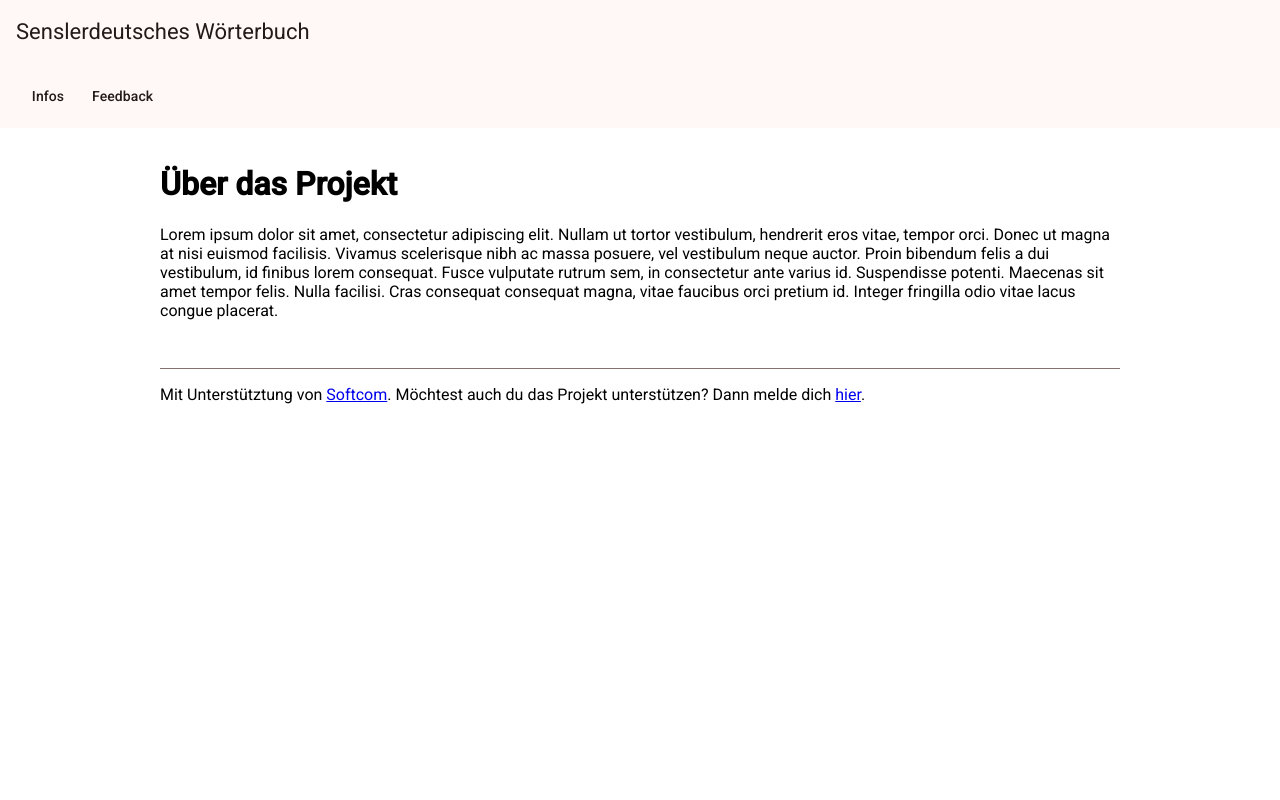
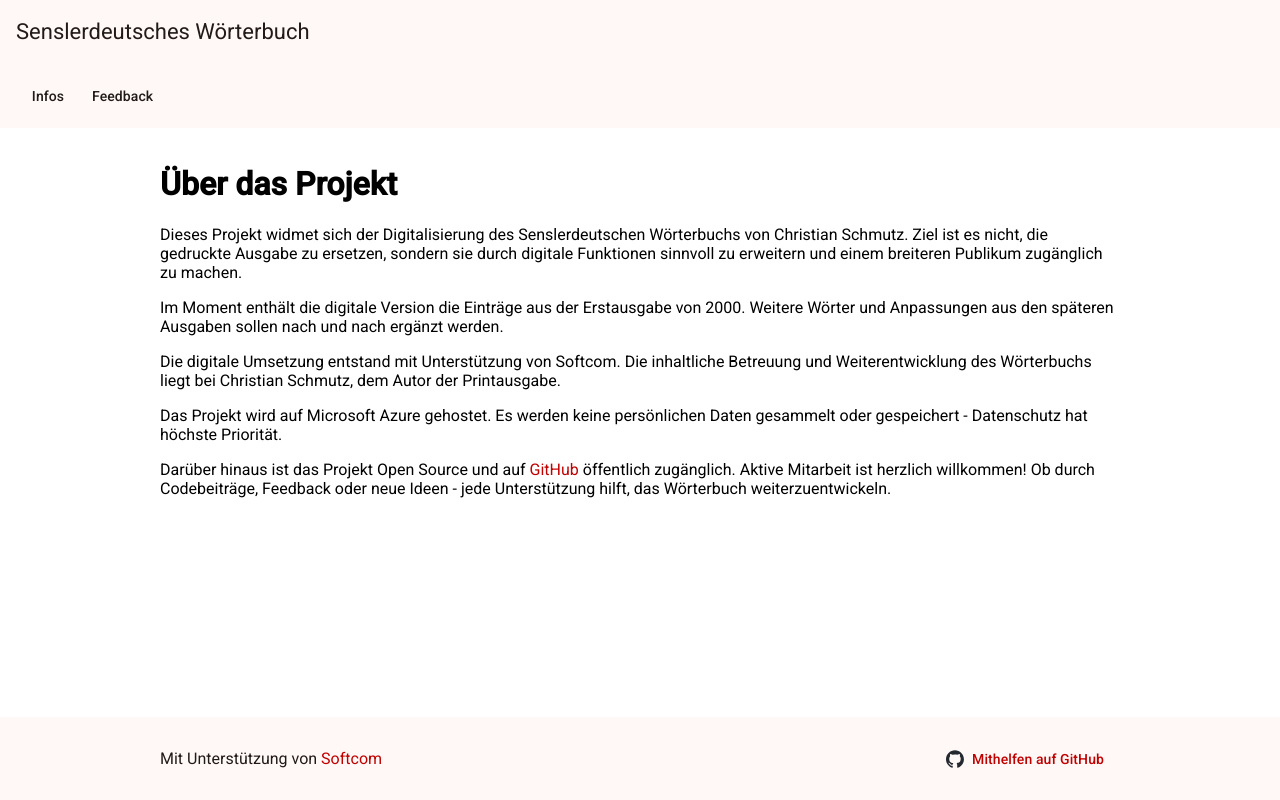
Before and after one commit to Softcom-Technologies-Organization/SenslerdeutschesWoerterbuch, an Angular app in the folder frontend/: page /about in a window 1280 px wide. Built offline with nearby package versions, Linux system fonts and the light colour scheme.

Commit message:
Add footer and add text to "about" and "feedback" page

```diff
--- a/frontend/src/app/about/about.component.html
+++ b/frontend/src/app/about/about.component.html
@@ -1,11 +1,31 @@
 <h1>Über das Projekt</h1>
 <p>
-  Lorem ipsum dolor sit amet, consectetur adipiscing elit. Nullam ut tortor
-  vestibulum, hendrerit eros vitae, tempor orci. Donec ut magna at nisi euismod
-  facilisis. Vivamus scelerisque nibh ac massa posuere, vel vestibulum neque
-  auctor. Proin bibendum felis a dui vestibulum, id finibus lorem consequat.
-  Fusce vulputate rutrum sem, in consectetur ante varius id. Suspendisse
-  potenti. Maecenas sit amet tempor felis. Nulla facilisi. Cras consequat
-  consequat magna, vitae faucibus orci pretium id. Integer fringilla odio vitae
-  lacus congue placerat.
+  Dieses Projekt widmet sich der Digitalisierung des Senslerdeutschen
+  Wörterbuchs von Christian Schmutz. Ziel ist es nicht, die gedruckte Ausgabe zu
+  ersetzen, sondern sie durch digitale Funktionen sinnvoll zu erweitern und
+  einem breiteren Publikum zugänglich zu machen.
 </p>
+<p>
+  Im Moment enthält die digitale Version die Einträge aus der Erstausgabe von
+  2000. Weitere Wörter und Anpassungen aus den späteren Ausgaben sollen nach und
+  nach ergänzt werden.
+</p>
+<p>
+  Die digitale Umsetzung entstand mit Unterstützung von Softcom. Die inhaltliche
+  Betreuung und Weiterentwicklung des Wörterbuchs liegt bei Christian Schmutz,
+  dem Autor der Printausgabe.
+</p>
+<p>
+  Das Projekt wird auf Microsoft Azure gehostet. Es werden keine persönlichen
+  Daten gesammelt oder gespeichert - Datenschutz hat höchste Priorität.
+</p>
+<p>
+  Darüber hinaus ist das Projekt Open Source und auf
+  <a
+    href="https://github.com/Softcom-Technologies-Organization/SenslerdeutschesWoerterbuch"
+    >GitHub</a
+  >
+  öffentlich zugänglich. Aktive Mitarbeit ist herzlich willkommen! Ob durch
+  Codebeiträge, Feedback oder neue Ideen - jede Unterstützung hilft, das
+  Wörterbuch weiterzuentwickeln.
+</p>
--- a/frontend/src/app/app.component.html
+++ b/frontend/src/app/app.component.html
@@ -5,12 +5,7 @@
     </mat-toolbar-row>
     <mat-toolbar-row>
       <a mat-button routerLink="/about">Infos</a>
-      <a
-        mat-button
-        href="https://github.com/Softcom-Technologies-Organization/SenslerdeutschesWoerterbuch/issues"
-        target="_blank"
-        >Feedback</a
-      >
+      <a mat-button routerLink="/feedback">Feedback</a>
     </mat-toolbar-row>
   </mat-toolbar>
 </header>
@@ -21,16 +16,21 @@
 </main>
 <footer>
   <div class="content">
-    <mat-divider></mat-divider>
-    <p>
-      Mit Unterstütztung von
-      <a href="https://softcom.pro" target="_blank">Softcom</a>. Möchtest auch
-      du das Projekt unterstützen? Dann melde dich
+    <p >
+      Mit Unterstützung von
+      <a href="https://softcom.pro" target="_blank" rel="noopener">Softcom</a>
+    </p>
+    <nav class="footer-links">
       <a
+        mat-button
         href="https://github.com/Softcom-Technologies-Organization/SenslerdeutschesWoerterbuch?tab=contributing-ov-file"
         target="_blank"
-        >hier</a
-      >.
-    </p>
+        rel="noopener"
+      >
+      <mat-icon
+        svgIcon="github" aria-label="GitHub icon"></mat-icon>
+        <span> Mithelfen auf GitHub </span>
+      </a>
+    </nav>
   </div>
 </footer>
--- a/frontend/src/app/app.component.scss
+++ b/frontend/src/app/app.component.scss
@@ -1,3 +1,9 @@
+:host {
+  display: flex;
+  flex-direction: column;
+  min-height: 100vh; /* Full viewport height */
+}
+
 header {
   display: grid;
   width: 100%;
@@ -9,11 +15,14 @@ header {
 main {
   display: grid;
   padding: 1rem;
+  flex: 1; /* This makes it expand to push footer down */
 }
 
 footer {
   display: grid;
   padding: 1rem;
+  background:  var(--mat-sys-surface);
+  color: var(--mat-sys-on-surface);
 }
 
 .content {
@@ -22,3 +31,11 @@ footer {
   max-width: 960px;
   width: 100%;
 }
+
+footer .content {
+  display: flex;
+  justify-content: space-between; /* Push support text left and GitHub link right */
+  align-items: center; /* Vertically center elements */
+  flex-wrap: wrap; /* Allow wrapping on very small screens */
+  gap: 1rem; /* Space between elements when wrapped */
+}
--- a/frontend/src/app/app.component.ts
+++ b/frontend/src/app/app.component.ts
@@ -1,9 +1,10 @@
-import { Component } from '@angular/core';
+import { Component, inject } from '@angular/core';
 import { RouterModule, RouterOutlet } from '@angular/router';
 import { MatToolbarModule } from '@angular/material/toolbar';
-import { SearchComponent } from './search/search.component';
 import { MatButtonModule } from '@angular/material/button';
 import { MatDividerModule } from '@angular/material/divider';
+import { MatIconModule, MatIconRegistry } from '@angular/material/icon';
+import { DomSanitizer } from '@angular/platform-browser';
 
 @Component({
   selector: 'app-root',
@@ -11,13 +12,23 @@ import { MatDividerModule } from '@angular/material/divider';
     RouterOutlet,
     MatToolbarModule,
     RouterModule,
-    SearchComponent,
     MatButtonModule,
     MatDividerModule,
+    MatIconModule,
   ],
   templateUrl: './app.component.html',
   styleUrl: './app.component.scss',
 })
 export class AppComponent {
+  constructor() {
+    const iconRegistry = inject(MatIconRegistry);
+    const sanitizer = inject(DomSanitizer);
+    iconRegistry.addSvgIconLiteral(
+      'github',
+      sanitizer.bypassSecurityTrustHtml(this.githubIcon),
+    );
+  }
   title = 'senslerdeutsches-woerterbuch';
+  githubIcon =
+    '<svg viewBox="0 0 98 96" xmlns="http://www.w3.org/2000/svg"><path fill-rule="evenodd" clip-rule="evenodd" d="M48.854 0C21.839 0 0 22 0 49.217c0 21.756 13.993 40.172 33.405 46.69 2.427.49 3.316-1.059 3.316-2.362 0-1.141-.08-5.052-.08-9.127-13.59 2.934-16.42-5.867-16.42-5.867-2.184-5.704-5.42-7.17-5.42-7.17-4.448-3.015.324-3.015.324-3.015 4.934.326 7.523 5.052 7.523 5.052 4.367 7.496 11.404 5.378 14.235 4.074.404-3.178 1.699-5.378 3.074-6.6-10.839-1.141-22.243-5.378-22.243-24.283 0-5.378 1.94-9.778 5.014-13.2-.485-1.222-2.184-6.275.486-13.038 0 0 4.125-1.304 13.426 5.052a46.97 46.97 0 0 1 12.214-1.63c4.125 0 8.33.571 12.213 1.63 9.302-6.356 13.427-5.052 13.427-5.052 2.67 6.763.97 11.816.485 13.038 3.155 3.422 5.015 7.822 5.015 13.2 0 18.905-11.404 23.06-22.324 24.283 1.78 1.548 3.316 4.481 3.316 9.126 0 6.6-.08 11.897-.08 13.526 0 1.304.89 2.853 3.316 2.364 19.412-6.52 33.405-24.935 33.405-46.691C97.707 22 75.788 0 48.854 0z" fill="#24292f" /></svg>';
 }
--- a/frontend/src/app/app.routes.ts
+++ b/frontend/src/app/app.routes.ts
@@ -2,7 +2,7 @@ import { Routes } from '@angular/router';
 import { ResultsPageComponent } from './results-page/results-page.component';
 import { WordPageComponent } from './word-page/word-page.component';
 import { AboutComponent } from './about/about.component';
-import { SearchComponent } from './search/search.component';
+import { FeedbackComponent } from './feedback/feedback.component';
 
 export const routes: Routes = [
   {
@@ -21,4 +21,5 @@ export const routes: Routes = [
 
   },
   { path: 'about', component: AboutComponent },
+  {path: 'feedback', component: FeedbackComponent },
 ];
--- /dev/null
+++ b/frontend/src/app/feedback/feedback.component.html
@@ -0,0 +1,9 @@
+<h1>Fragen, Hinweise oder Verbesserungsvorschläge?</h1>
+<p>
+Wir freuen uns über dein Feedback! Du kannst ganz unkompliziert direkt auf
+<a href="https://github.com/Softcom-Technologies-Organization/SenslerdeutschesWoerterbuch/issues" target="_blank" rel="noopener noreferrer">
+GitHub Issues</a> einen Eintrag erstellen - ob Fehler, neue Wörter oder Ideen zur Weiterentwicklung.
+</p>
+<p>
+Vielen Dank für deine Unterstützung!
+</p>
--- a/frontend/src/styles.scss
+++ b/frontend/src/styles.scss
@@ -17,3 +17,11 @@ body {
   margin: 0;
   font-family: Roboto, "Helvetica Neue", sans-serif;
 }
+
+a {
+  color: var(--mat-sys-primary);
+  text-decoration: none;
+  &:hover {
+    text-decoration: underline;
+  }
+}
```
Also changed, not shown: frontend/src/app/feedback/feedback.component.ts (added, +11 -0 lines), frontend/src/app/feedback/feedback.component.scss (added), 1 other file (tests, documents, lock files or other folders).
